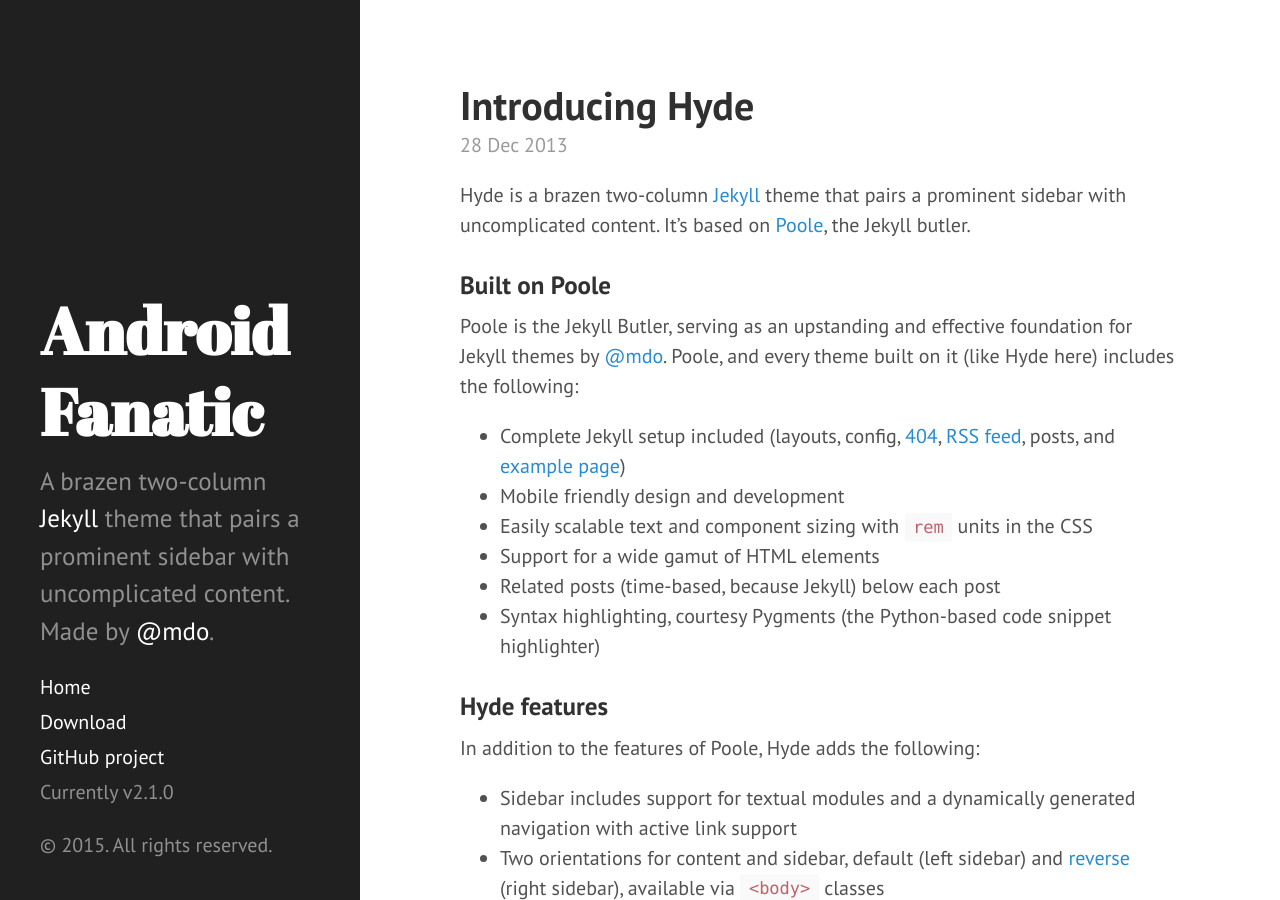
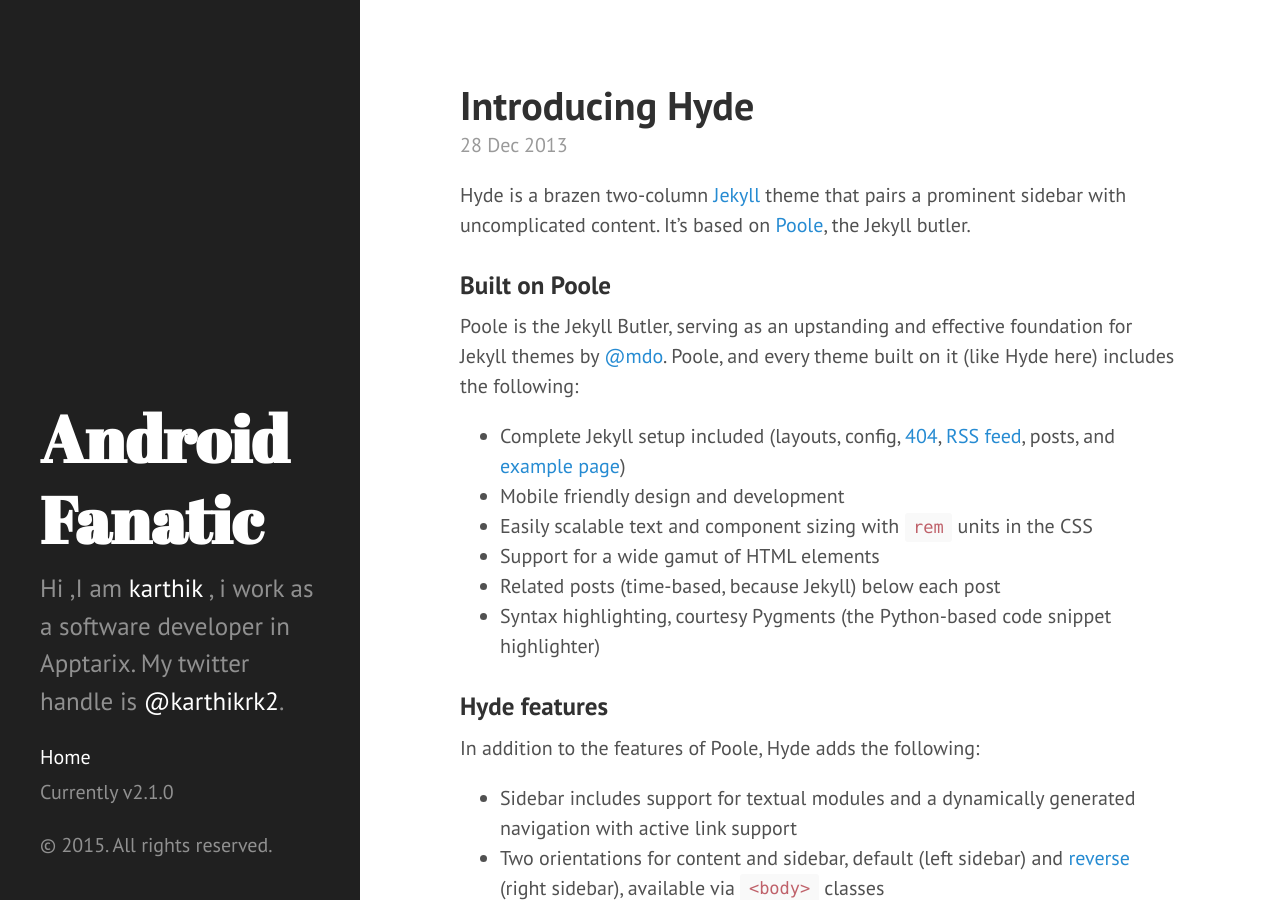
Before and after one commit to NULLPointerGuy/NULLPointerGuy.github.io, a Jekyll site: the page built from blog/index.html, in a window 1280 px wide and 900 px high. Built offline with Jekyll 4.4.1, drawn with Linux system fonts in a browser that asks for light colours; Markdown is read by kramdown in place of the engine named in the settings.

Commit message:
Few changes in the config file

```diff
--- a/_config.yml
+++ b/_config.yml
@@ -17,12 +17,12 @@
 highlighter:      pygments
 
 # Setup
-tagline:          'A Jekyll theme'
-description:      'A brazen two-column <a href="http://jekyllrb.com" target="_blank">Jekyll</a> theme that pairs a prominent sidebar with uncomplicated content. Made by <a href="https://twitter.com/mdo" target="_blank">@mdo</a>.'
+tagline:          'Android fanatics blog'
+description:      'Hi ,I am <a href="http://callmekarthik.github.io/" target="_blank">karthik</a> , i work as a  software developer in Apptarix. My twitter handle is <a href="https://twitter.com/karthikrk2" target="_blank">@karthikrk2</a>.'
 
 author:
-  name:           'Mark Otto'
-  url:            https://twitter.com/mdo
+  name:           'Karthik R'
+  url:            https://twitter.com/karthikrk2
 
 paginate:         5
 
--- a/_includes/sidebar.html
+++ b/_includes/sidebar.html
@@ -26,8 +26,7 @@
         {% endif %}
       {% endfor %}
 
-      <a class="sidebar-nav-item" href="{{ site.github.repo }}/archive/v{{ site.version }}.zip">Download</a>
-      <a class="sidebar-nav-item" href="{{ site.github.repo }}">GitHub project</a>
+
       <span class="sidebar-nav-item">Currently v{{ site.version }}</span>
     </nav>
 
```
